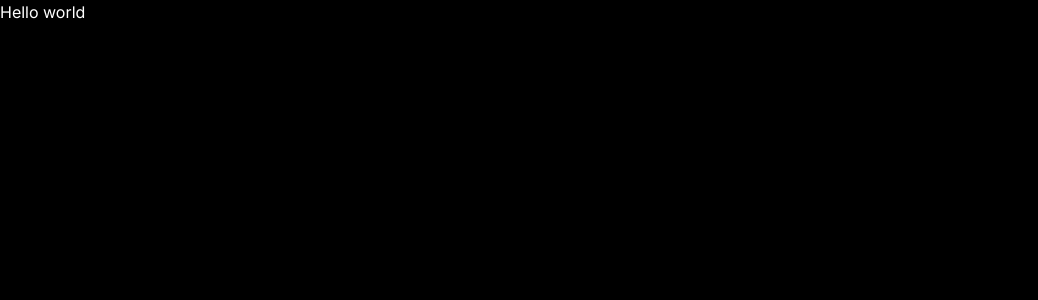
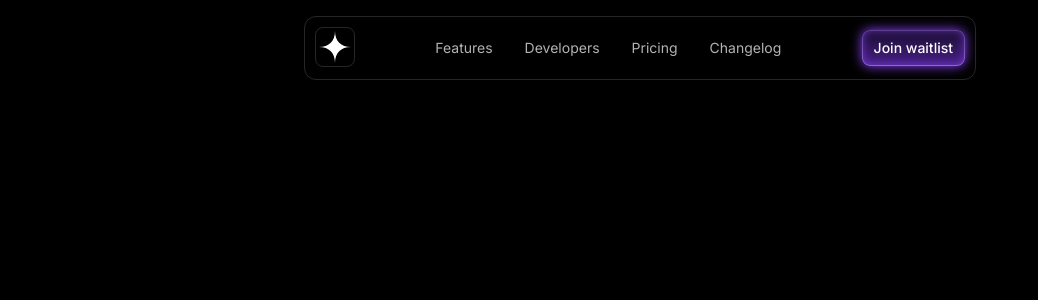
Before and after one commit to mariosknl/frontend-tribe-ai-startup-landing-page-template, a Next.js app: page / in a window 1280 px wide. Shown: the top 300 px of the page, without its empty margins (0-1038 px from the left). Built offline with nearby package versions, Linux system fonts and the light colour scheme.

Commit message:
header section implemented

```diff
--- a/src/app/page.tsx
+++ b/src/app/page.tsx
@@ -1,3 +1,5 @@
+import { Header } from "@/sections/Header";
+
 export default function Home() {
-  return <div>Hello world</div>;
+  return <Header />;
 }
--- a/src/sections/Header.tsx
+++ b/src/sections/Header.tsx
@@ -1,3 +1,57 @@
+import LogoIcon from "@/assets/logo.svg";
+import MenuIcon from "@/assets/icon-menu.svg";
+
 export const Header = () => {
-  return <header>Header</header>;
+  return (
+    <header className="py-4 border-b border-white/15 md:border-none">
+      <div className="container">
+        <div className="flex justify-between items-center md:border md:border-white/15 md:p-2.5 rounded-xl max-w-2xl mx-auto">
+          <div>
+            <div className="border size-10 rounded-lg inline-flex justify-center items-center border-white/15">
+              <LogoIcon className="size-8" />
+            </div>
+          </div>
+          <div className="hidden md:block">
+            <nav className="flex gap-8 text-sm">
+              <a
+                href="#"
+                className=" text-white/70 hover:text-white transition"
+              >
+                Features
+              </a>
+              <a
+                href="#"
+                className=" text-white/70 hover:text-white transition"
+              >
+                Developers
+              </a>
+              <a
+                href="#"
+                className=" text-white/70 hover:text-white transition"
+              >
+                Pricing
+              </a>
+              <a
+                href="#"
+                className=" text-white/70 hover:text-white transition"
+              >
+                Changelog
+              </a>
+            </nav>
+          </div>
+          <div className="flex gap-4 items-center">
+            <button className="relative py-2 px-3 rounded-lg font-medium text-sm bg-gradient-to-b from-[#190d2e] to-[#4a208a] shadow-[0px_0px_12px_#8c45ff]">
+              <div className="absolute inset-0">
+                <div className="border rounded-lg border-white/20 absolute inset-0 [mask-image:linear-gradient(to_bottom,black,transparent)]" />
+                <div className="border rounded-lg absolute inset-0 border-white/40 [mask-image:linear-gradient(to_top,black,transparent)]" />
+                <div className="absolute inset-0 shadow-[0_0_10px_rgb(140,69,255,.7)_inset] rounded-lg" />
+              </div>
+              <span>Join waitlist</span>
+            </button>
+            <MenuIcon className="md:hidden" />
+          </div>
+        </div>
+      </div>
+    </header>
+  );
 };
```
